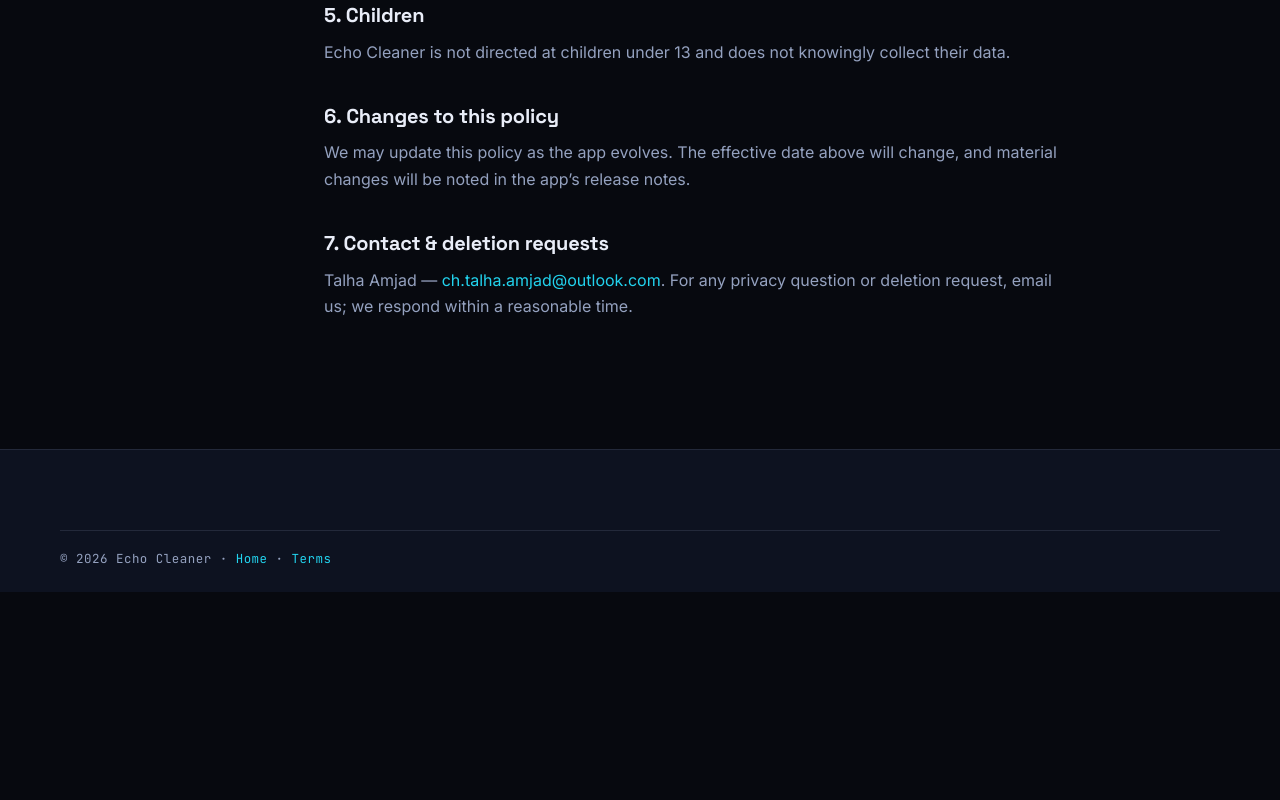
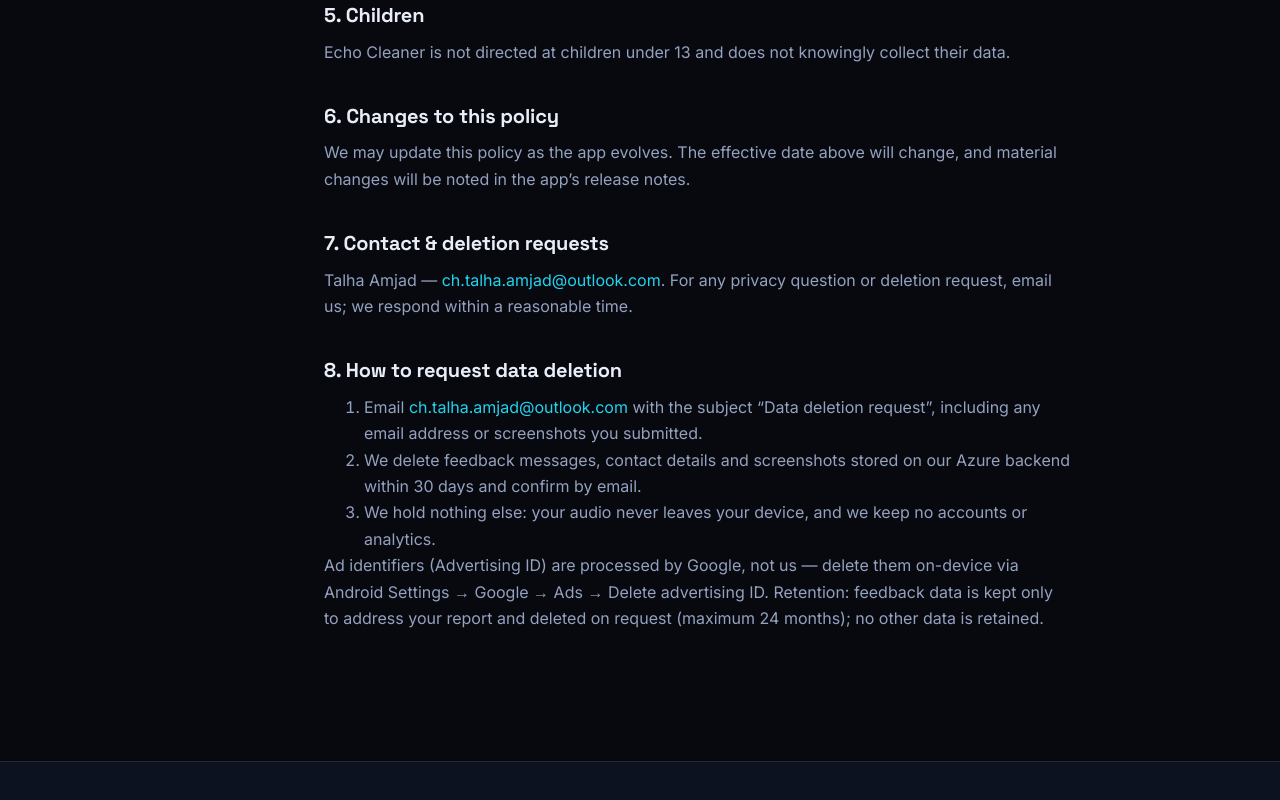
Before and after one commit to NativeEspresso/nativeespresso.github.io, a plain HTML site: page echo-cleaner/privacy.html in a window 1280 px wide. Shown: the part 1130-1930 px from the top of the page. Before the commit the page ends 1722 px from the top, so only its background shows below. Drawn offline with Linux system fonts and the light colour scheme.

Commit message:
Add data deletion procedure to privacy policy

```diff
--- a/echo-cleaner/privacy.html
+++ b/echo-cleaner/privacy.html
@@ -25,7 +25,7 @@
   <div class="wrap legal-in">
     <aside class="toc mono" aria-label="On this page">
       <b>On this page</b>
-      <a href="#offline">Offline processing</a><a href="#third">Third-party services</a><a href="#collect">Data we collect</a><a href="#feedback">Future feedback</a><a href="#children">Children</a><a href="#changes">Changes</a><a href="#contact">Contact</a>
+      <a href="#offline">Offline processing</a><a href="#third">Third-party services</a><a href="#collect">Data we collect</a><a href="#feedback">Future feedback</a><a href="#children">Children</a><a href="#changes">Changes</a><a href="#contact">Contact</a><a href="#deletion">Data deletion</a>
     </aside>
     <article class="doc">
       <p class="kicker">Legal</p>
@@ -56,6 +56,18 @@
 
       <h2 id="contact">7. Contact &amp; deletion requests</h2>
       <p>Talha Amjad — <a href="mailto:ch.talha.amjad@outlook.com">ch.talha.amjad@outlook.com</a>. For any privacy question or deletion request, email us; we respond within a reasonable time.</p>
+
+      <h2 id="deletion">8. How to request data deletion</h2>
+      <ol>
+        <li>Email <a href="mailto:ch.talha.amjad@outlook.com?subject=Echo%20Cleaner%20data%20deletion%20request">ch.talha.amjad@outlook.com</a>
+            with the subject “Data deletion request”, including any email address or screenshots you submitted.</li>
+        <li>We delete feedback messages, contact details and screenshots stored on our Azure backend
+            within 30 days and confirm by email.</li>
+        <li>We hold nothing else: your audio never leaves your device, and we keep no accounts or analytics.</li>
+      </ol>
+      <p>Ad identifiers (Advertising ID) are processed by Google, not us — delete them on-device via
+      Android Settings → Google → Ads → Delete advertising ID. Retention: feedback data is kept only
+      to address your report and deleted on request (maximum 24 months); no other data is retained.</p>
     </article>
   </div>
 </main>
```
